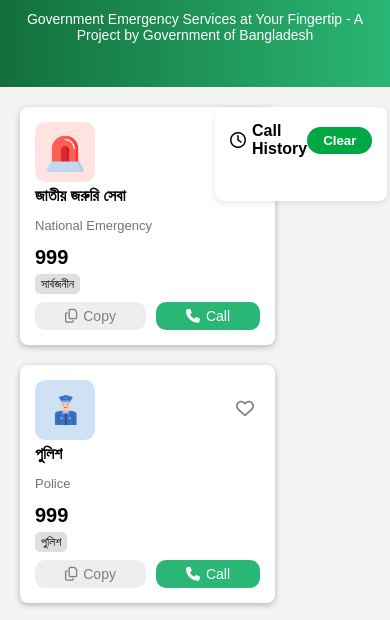
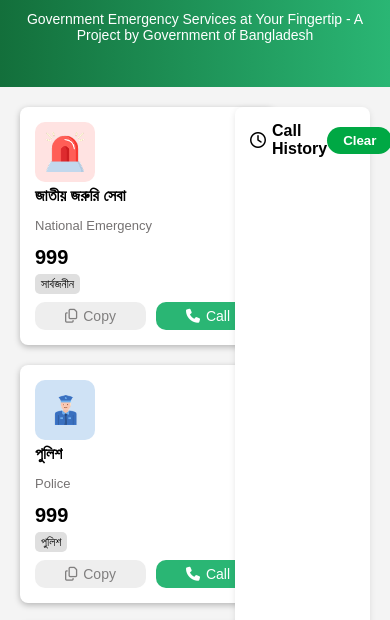
Before and after one commit to Mahafuj69/ph-assignment-5, a plain HTML site: page index.html in a window 390 px wide. Shown: the part 204-824 px from the top of the page. Drawn offline with Linux system fonts and the light colour scheme.

Commit message:
final commit

```diff
--- a/styles/style.css
+++ b/styles/style.css
@@ -274,16 +274,12 @@ body {
 }
 
 @media (max-width: 768px) {
-    .main {
-        flex-direction: row;
-        align-items: flex-start;
-    }
     .cards {
         grid-template-columns: repeat(1, 1fr);
-        width: 50%;
+        width: 40%;
     }
     .history {
-        width: 50%;
-        min-height: auto;
+        width: 30%;
+        min-height: 300px;
     }
 }
```
